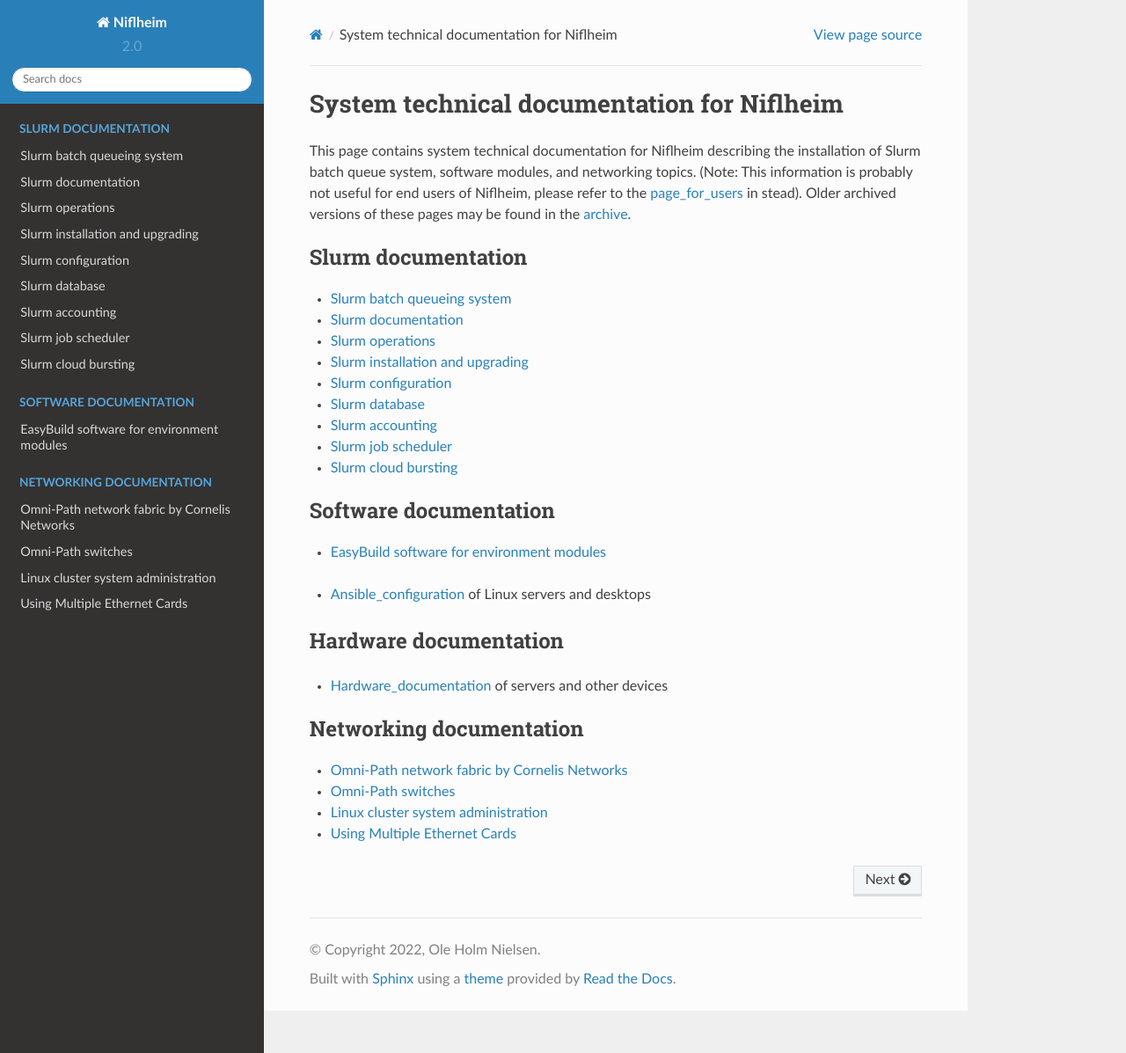
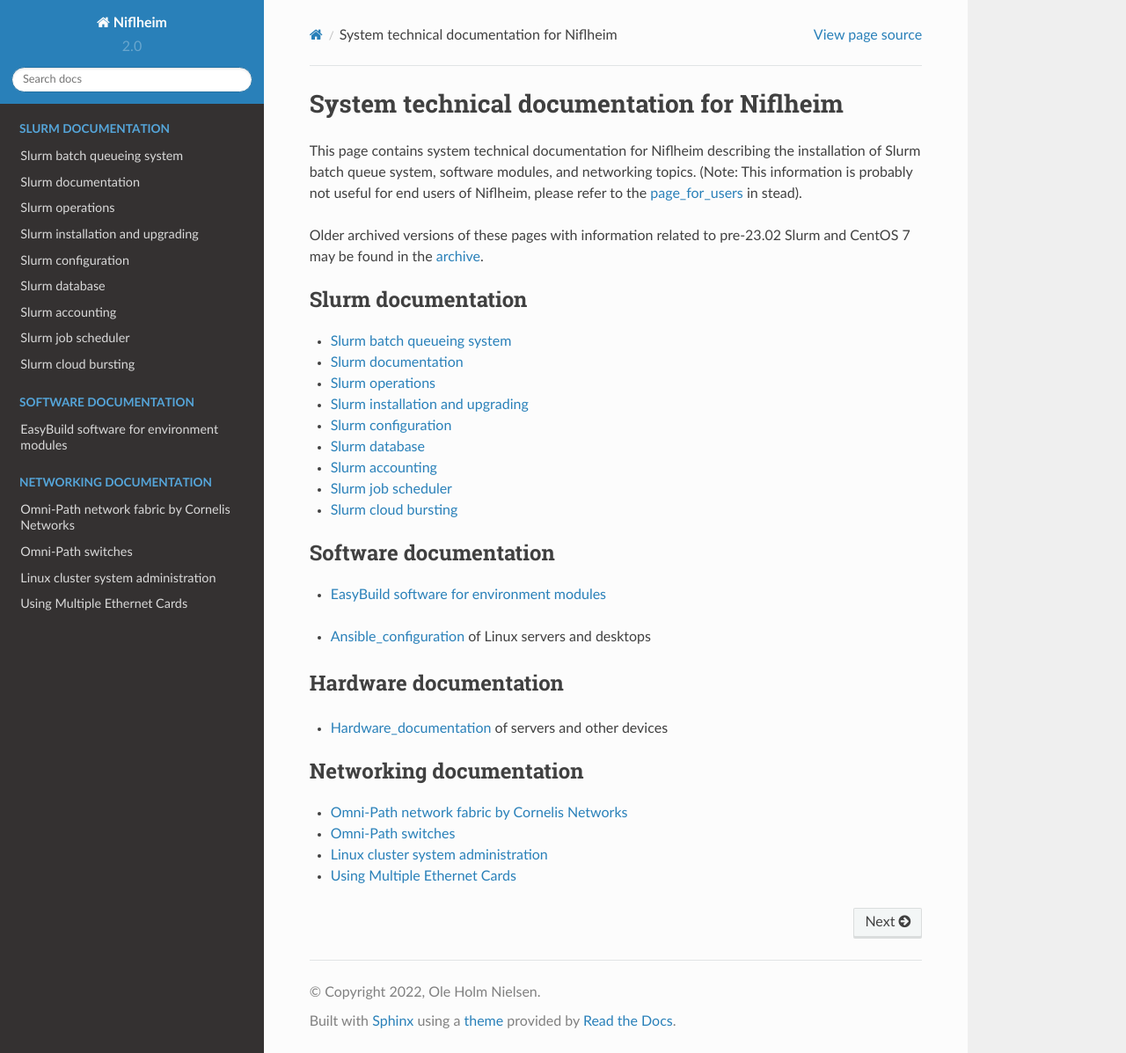
Before and after one commit to OleHolmNielsen/Niflheim_system, a Sphinx documentation site: the page built from docs/index.rst, in a window 1280 px wide and 1197 px high. Shown: the whole window at 88% size. Built offline with Sphinx 7.4.7 and the Read the Docs theme 2.0.0, drawn with Linux system fonts in a browser that asks for light colours.

Commit message:
Description of archive

```diff
--- a/docs/index.rst
+++ b/docs/index.rst
@@ -5,7 +5,8 @@
 describing the installation of Slurm batch queue system, software modules, and networking topics.
 (Note: This information is probably not useful for end users of Niflheim,
 please refer to the page_for_users_ in stead).
-Older archived versions of these pages may be found in the archive_.
+
+Older archived versions of these pages with information related to pre-23.02 Slurm and CentOS 7 may be found in the archive_.
 
 .. _page_for_users: https://wiki.fysik.dtu.dk/Niflheim_users/Niflheim_Getting_Started/
 .. _Ansible_configuration: https://wiki.fysik.dtu.dk/ITwiki/Ansible_configuration/
```
